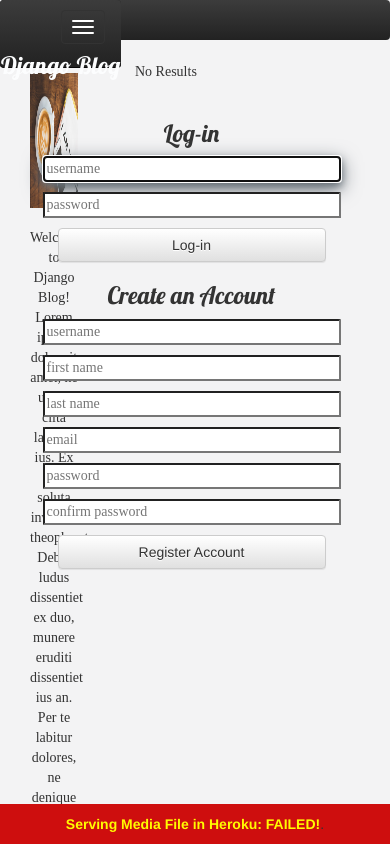
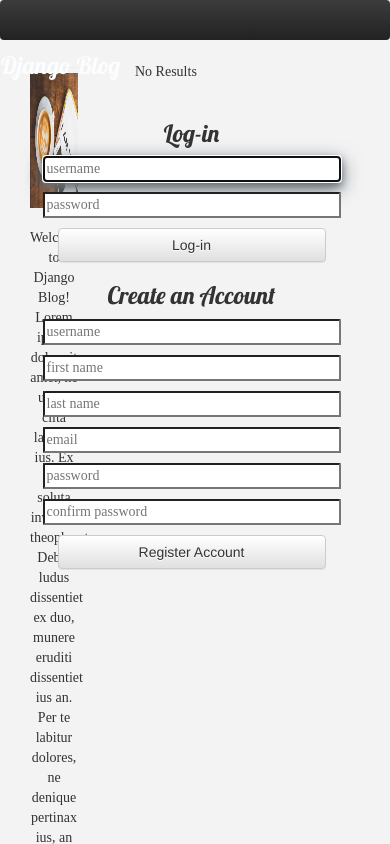
Before and after one commit to mich71095/my-first-blog, a Django app: page / in a window 390 px wide. Run offline with Django 3.2, Linux system fonts and the light colour scheme; data that the repository does not hold is empty; some libraries are stand-ins or nearby versions.

Commit message:
trying for mobile view

```diff
--- a/blog/templates/blog/base.html
+++ b/blog/templates/blog/base.html
@@ -13,7 +13,7 @@
   <link rel="stylesheet" href="{% static 'css/animate.css' %}">
 </head>
 
-<div class="col-md-12 page-header navbar-inverse">
+<div class="col-md-12 page-header ">
   <nav class="navbar ">
     <div class="container-fluid">
 
@@ -70,7 +70,6 @@
 </div>
 <body>  {% block content %} {% endblock %}
 
-<div class="footer"><strong>Serving Media File in Heroku: FAILED!</strong>.</div>
 
   <script src="https://ajax.googleapis.com/ajax/libs/jquery/3.2.1/jquery.min.js"></script>
   <script src="https://maxcdn.bootstrapcdn.com/bootstrap/3.3.7/js/bootstrap.min.js"></script>
```
Lines whose indentation alone changed are shown as unchanged.
